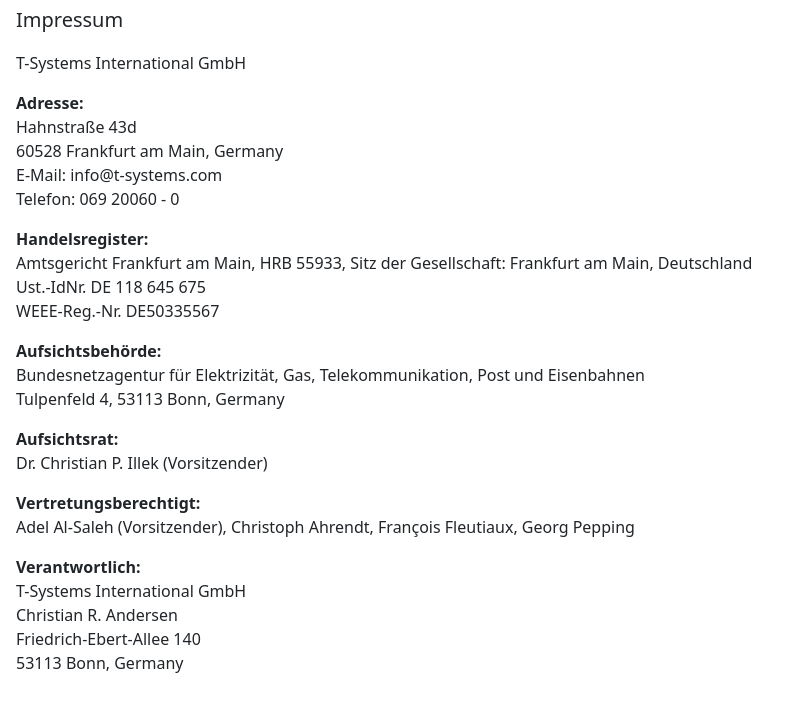
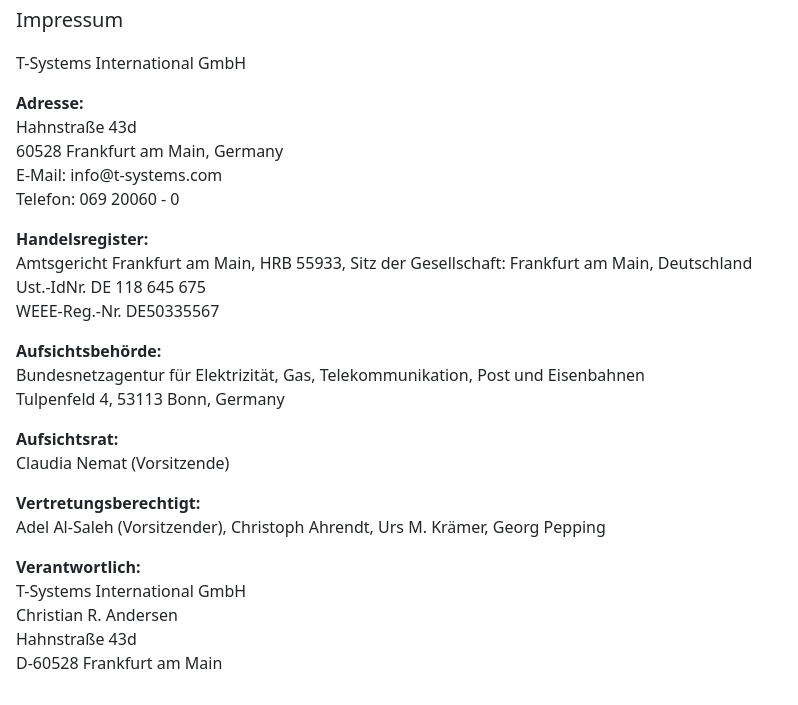
Before and after one commit to corona-warn-app/cwa-map-public-frontend, a website built with webpack: page static/impressum.html in a window 1280 px wide. Shown: the part 59-764 px from the top of the page, without its empty margins (0-798 px from the left). Built offline with nearby package versions, Linux system fonts and the light colour scheme.

Commit message:
fixed impressum

```diff
--- a/static/impressum.html
+++ b/static/impressum.html
@@ -74,12 +74,12 @@
 
     <span><strong>Aufsichtsrat:</strong></span>
     <address>
-        Dr. Christian P. Illek (Vorsitzender)<br>
+        Claudia Nemat (Vorsitzende)<br>
     </address>
 
     <span><strong>Vertretungsberechtigt:</strong></span>
     <address>
-        Adel Al-Saleh (Vorsitzender), Christoph Ahrendt, François Fleutiaux, Georg Pepping<br>
+        Adel Al-Saleh (Vorsitzender), Christoph Ahrendt, Urs M. Krämer, Georg Pepping<br>
     </address>
 
 
@@ -87,8 +87,8 @@
     <address>
         T-Systems International GmbH<br>
         Christian R. Andersen<br>
-        Friedrich-Ebert-Allee 140<br>
-        53113 Bonn, Germany<br>
+        Hahnstraße 43d<br>
+        D-60528 Frankfurt am Main<br>
     </address>
 </div>
 
```
